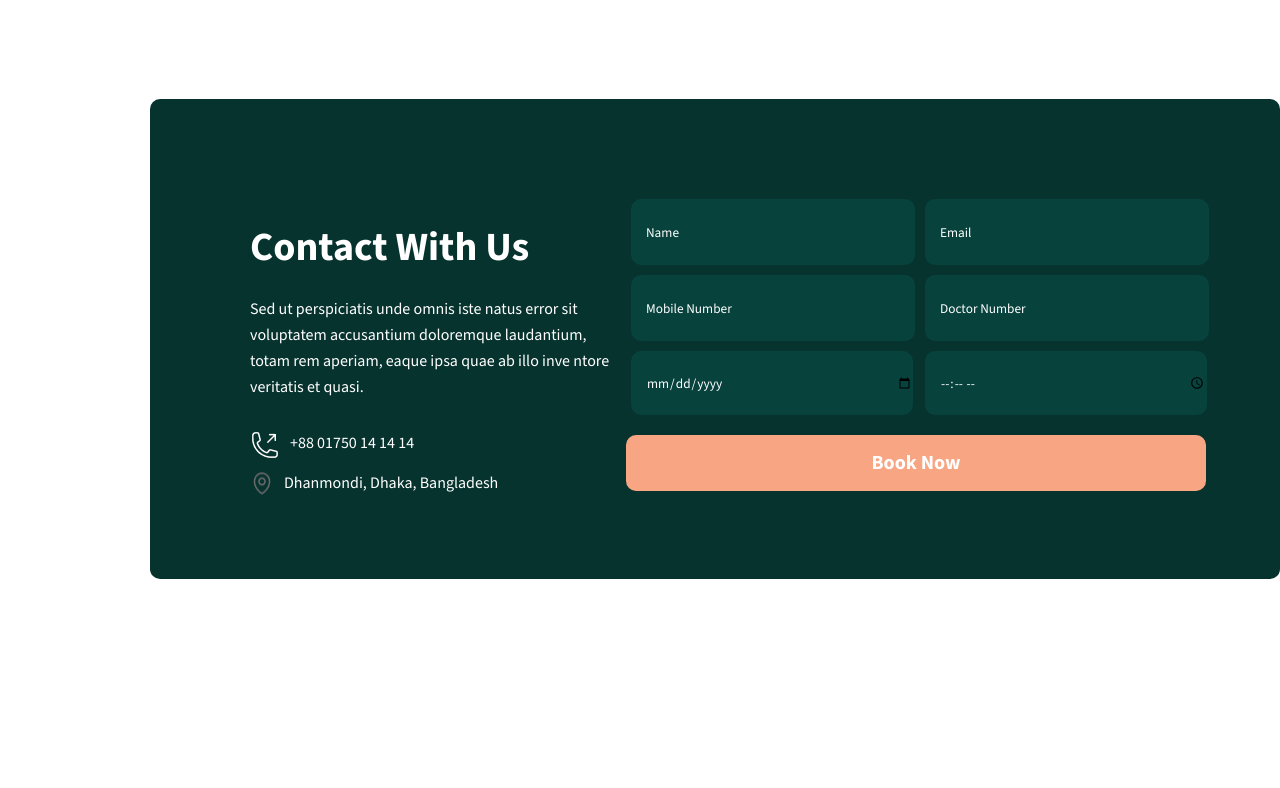
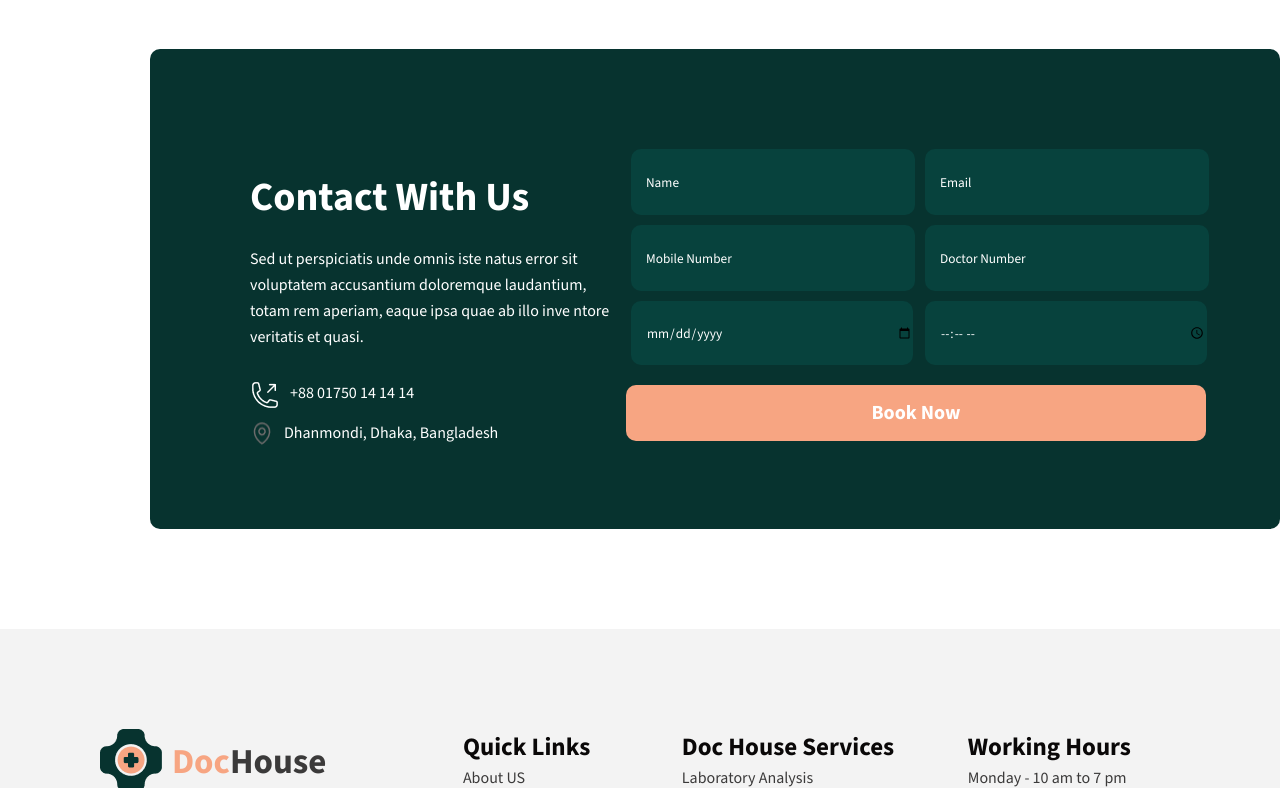
Before and after one commit to PritrirajPartho/doc-house-figma-html-css, a plain HTML site: page index.html in a window 1280 px wide. Shown: the part 3747-4535 px from the top of the page. Before the commit the page ends 4376 px from the top, so only its background shows below. Drawn offline with nearby package versions, Linux system fonts and the light colour scheme.

Commit message:
footer adding finish

```diff
--- a/index.html
+++ b/index.html
@@ -61,7 +61,7 @@
             </div>
         </Section>
         <!-- section three providing information -->
-        <Section class="info-sectiond">
+        <Section class="info-section">
             <div class="info" style="background-color: #07332F; margin-left: 40px;" >
                 <div>
                     <img src="/images/icon-1.png" alt="">
@@ -234,8 +234,45 @@
             </div>
         </section>
     </main>
-    <footer>
-
+    <footer class="footer">
+       <div class="footer-branding-part">
+           <div style="display: flex;">
+                <img src="images/logo-2.png" alt="">
+                <p><span style="color: #F7A582;">Doc</span><span>House</span></p>
+           </div>
+           <p>Lorem Ipsum is simply dummy text of the printing and typesetting industry. has been since the printer took.</p>
+           <button style="margin-top: 20px; text-align: center; ">Appointment</button>
+       </div>
+       <div class="select-item">
+            <h1>Quick Links</h1>
+            <p>About US</p>
+            <p>About US</p>
+            <p>About US</p>
+            <p>About US</p>
+            <p>About US</p>
+            <p>About US</p>
+            <p>About US</p>
+       </div>
+       <div class="select-item">
+            <h1>Doc House Services</h1>
+            <p>Laboratory Analysis</p>
+            <p>Laboratory Analysis</p>
+            <p>Laboratory Analysis</p>
+            <p>Laboratory Analysis</p>
+            <p>Laboratory Analysis</p>
+            <p>Laboratory Analysis</p>
+            <p>Laboratory Analysis</p>
+       </div>
+       <div class="select-item">
+             <h1>Working Hours</h1>
+             <p>Monday - 10 am to 7 pm</p>
+             <p>Monday - 10 am to 7 pm</p>
+             <p>Monday - 10 am to 7 pm</p>
+             <p>Monday - 10 am to 7 pm</p>
+             <p>Monday - 10 am to 7 pm</p>
+             <p>Monday - 10 am to 7 pm</p>
+             <p>Monday - 10 am to 7 pm</p>
+       </div>
     </footer>
 </body>
 </html>
--- a/style.css
+++ b/style.css
@@ -136,12 +136,12 @@ margin-bottom: 30px;
     border-radius: 10px;
 }
 /* section three time schedule is below */
-.info-sectiond{
+.info-section{
     display: flex;
     justify-content: left;
     margin-left: 110px;
     margin-top: 150px;
-    margin-bottom: 150px;
+    margin-bottom: 100px;
 }
 .info{
     display: flex;
@@ -267,3 +267,75 @@ margin-bottom: 30px;
     color: #FFFFFF;
     margin-left: 15px;
 }
+/*section seven or footer part */
+.footer{
+    padding-left: 50px;
+    margin-top: 100px;
+    display: grid;
+    grid-template-columns: repeat(4, 1fr);
+    justify-items: center;
+    background-color: #F3F3F3;
+    padding: 100px;
+}
+
+.footer h1{
+    font-family: 'Source Sans 3';
+    font-style: normal;
+    font-weight: 700;
+    font-size: 25px;
+    line-height: 36px;
+    text-align: center;
+    color: #0A0808;
+}
+
+.footer-branding-part  div img{
+    width: 61.9px;
+    height: 61.86px;
+}
+.footer-branding-part div p{
+    width: 162px;
+    height: 50px;
+    font-family: 'Source Sans 3';
+    font-style: normal;
+    font-weight: 700;
+    font-size: 35px;
+    line-height: 50px;
+    margin-top: 7px;
+    margin-left: 10px;
+}
+.footer-branding-part p{
+    width: 296px;
+    height: 78px;
+    font-family: 'Source Sans 3';
+    font-style: normal;
+    font-weight: 400;
+    font-size: 16px;
+    line-height: 26px;
+    color: #3B3A3A;
+    margin-bottom: 20px;
+}
+.footer-branding-part button{
+    width: 157px;
+    height: 50px;
+    font-family: 'Source Sans 3';
+    font-style: normal;
+    font-weight: 700;
+    font-size: 20px;
+    line-height: 28px;
+    text-align: center;
+    color: #F7A582;
+    border: none;
+    border: 1px solid #F7A582;
+    padding: 10px 10px;
+    text-align: center;
+    border-radius: 10px;
+}
+.select-item p{
+    font-family: 'Source Sans 3';
+    font-style: normal;
+    font-weight: 400;
+    font-size: 16px;
+    line-height: 26px;
+    color: #3B3A3A;
+    margin-bottom: 10px;
+}
```
Also changed, not shown: images/logo-2.png (added). Lines whose indentation alone changed are shown as unchanged.
